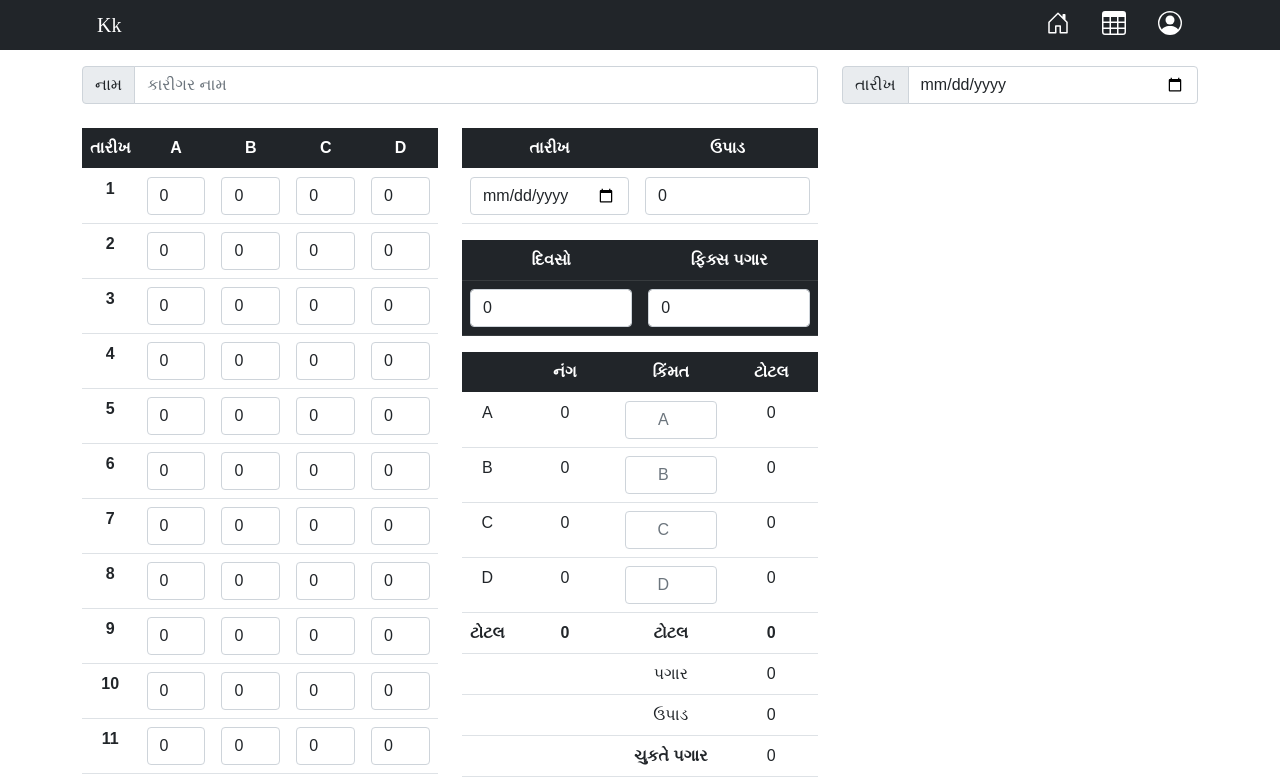
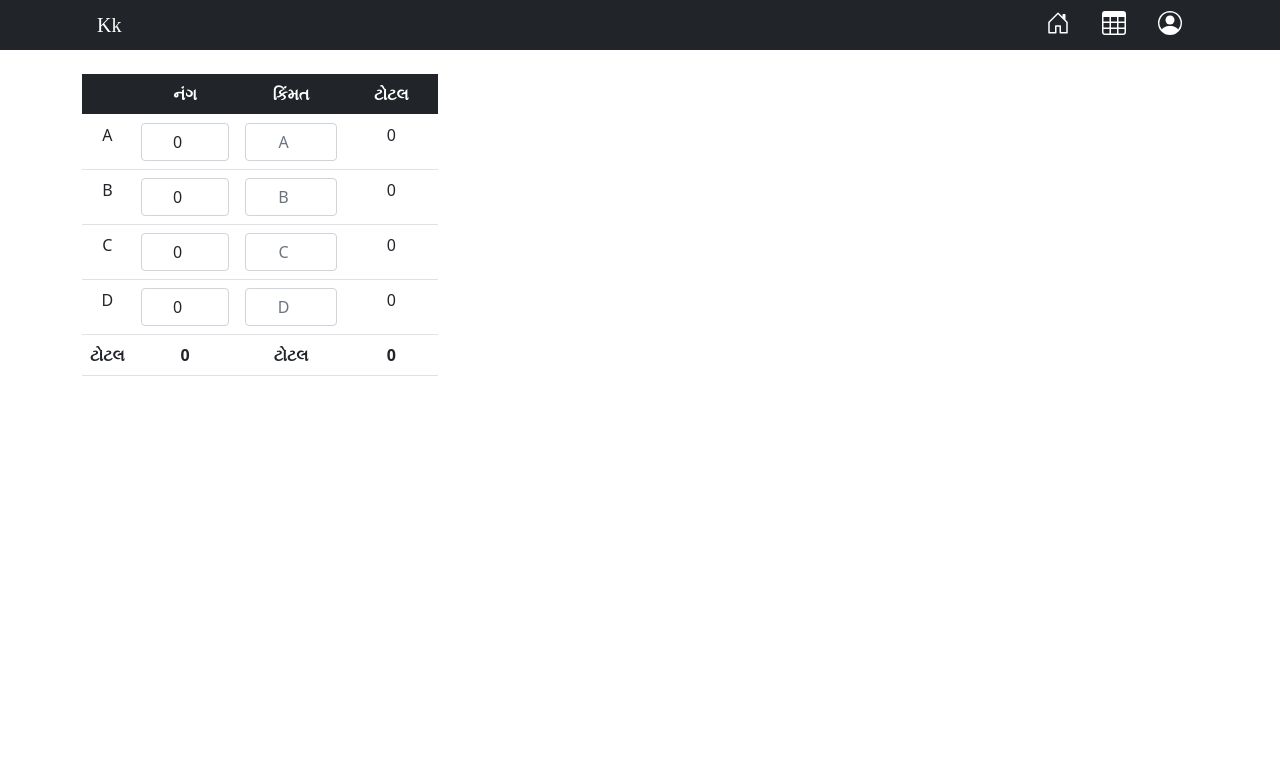
Before and after one commit to hax2k/KK-Salary-App, an Angular app: page /home in a window 1280 px wide. Shown: the top 780 px of the page. Built offline with nearby package versions, Linux system fonts and the light colour scheme; a web font is replaced by a local one.

Commit message:
shortcalculator

```diff
--- a/package.json
+++ b/package.json
@@ -30,6 +30,7 @@
     "@angular-devkit/build-angular": "~0.1102.6",
     "@angular/cli": "~11.2.6",
     "@angular/compiler-cli": "~11.2.7",
+    "@schematics/angular": "^15.0.4",
     "@types/jasmine": "~3.6.0",
     "@types/node": "^12.11.1",
     "codelyzer": "^6.0.0",
--- a/src/app/app.component.html
+++ b/src/app/app.component.html
@@ -1,24 +1,32 @@
 <svg xmlns="http://www.w3.org/2000/svg" style="display: none;">
   <symbol id="bootstrap" viewBox="0 0 118 94">
     <title>Bootstrap</title>
-    <path fill-rule="evenodd" clip-rule="evenodd" d="M24.509 0c-6.733 0-11.715 5.893-11.492 12.284.214 6.14-.064 14.092-2.066 20.577C8.943 39.365 5.547 43.485 0 44.014v5.972c5.547.529 8.943 4.649 10.951 11.153 2.002 6.485 2.28 14.437 2.066 20.577C12.794 88.106 17.776 94 24.51 94H93.5c6.733 0 11.714-5.893 11.491-12.284-.214-6.14.064-14.092 2.066-20.577 2.009-6.504 5.396-10.624 10.943-11.153v-5.972c-5.547-.529-8.934-4.649-10.943-11.153-2.002-6.484-2.28-14.437-2.066-20.577C105.214 5.894 100.233 0 93.5 0H24.508zM80 57.863C80 66.663 73.436 72 62.543 72H44a2 2 0 01-2-2V24a2 2 0 012-2h18.437c9.083 0 15.044 4.92 15.044 12.474 0 5.302-4.01 10.049-9.119 10.88v.277C75.317 46.394 80 51.21 80 57.863zM60.521 28.34H49.948v14.934h8.905c6.884 0 10.68-2.772 10.68-7.727 0-4.643-3.264-7.207-9.012-7.207zM49.948 49.2v16.458H60.91c7.167 0 10.964-2.876 10.964-8.281 0-5.406-3.903-8.178-11.425-8.178H49.948z"></path>
+    <path fill-rule="evenodd" clip-rule="evenodd"
+      d="M24.509 0c-6.733 0-11.715 5.893-11.492 12.284.214 6.14-.064 14.092-2.066 20.577C8.943 39.365 5.547 43.485 0 44.014v5.972c5.547.529 8.943 4.649 10.951 11.153 2.002 6.485 2.28 14.437 2.066 20.577C12.794 88.106 17.776 94 24.51 94H93.5c6.733 0 11.714-5.893 11.491-12.284-.214-6.14.064-14.092 2.066-20.577 2.009-6.504 5.396-10.624 10.943-11.153v-5.972c-5.547-.529-8.934-4.649-10.943-11.153-2.002-6.484-2.28-14.437-2.066-20.577C105.214 5.894 100.233 0 93.5 0H24.508zM80 57.863C80 66.663 73.436 72 62.543 72H44a2 2 0 01-2-2V24a2 2 0 012-2h18.437c9.083 0 15.044 4.92 15.044 12.474 0 5.302-4.01 10.049-9.119 10.88v.277C75.317 46.394 80 51.21 80 57.863zM60.521 28.34H49.948v14.934h8.905c6.884 0 10.68-2.772 10.68-7.727 0-4.643-3.264-7.207-9.012-7.207zM49.948 49.2v16.458H60.91c7.167 0 10.964-2.876 10.964-8.281 0-5.406-3.903-8.178-11.425-8.178H49.948z">
+    </path>
   </symbol>
   <symbol id="home" viewBox="0 0 16 16">
-    <path d="M8.354 1.146a.5.5 0 0 0-.708 0l-6 6A.5.5 0 0 0 1.5 7.5v7a.5.5 0 0 0 .5.5h4.5a.5.5 0 0 0 .5-.5v-4h2v4a.5.5 0 0 0 .5.5H14a.5.5 0 0 0 .5-.5v-7a.5.5 0 0 0-.146-.354L13 5.793V2.5a.5.5 0 0 0-.5-.5h-1a.5.5 0 0 0-.5.5v1.293L8.354 1.146zM2.5 14V7.707l5.5-5.5 5.5 5.5V14H10v-4a.5.5 0 0 0-.5-.5h-3a.5.5 0 0 0-.5.5v4H2.5z"/>
+    <path
+      d="M8.354 1.146a.5.5 0 0 0-.708 0l-6 6A.5.5 0 0 0 1.5 7.5v7a.5.5 0 0 0 .5.5h4.5a.5.5 0 0 0 .5-.5v-4h2v4a.5.5 0 0 0 .5.5H14a.5.5 0 0 0 .5-.5v-7a.5.5 0 0 0-.146-.354L13 5.793V2.5a.5.5 0 0 0-.5-.5h-1a.5.5 0 0 0-.5.5v1.293L8.354 1.146zM2.5 14V7.707l5.5-5.5 5.5 5.5V14H10v-4a.5.5 0 0 0-.5-.5h-3a.5.5 0 0 0-.5.5v4H2.5z" />
   </symbol>
   <symbol id="speedometer2" viewBox="0 0 16 16">
-    <path d="M8 4a.5.5 0 0 1 .5.5V6a.5.5 0 0 1-1 0V4.5A.5.5 0 0 1 8 4zM3.732 5.732a.5.5 0 0 1 .707 0l.915.914a.5.5 0 1 1-.708.708l-.914-.915a.5.5 0 0 1 0-.707zM2 10a.5.5 0 0 1 .5-.5h1.586a.5.5 0 0 1 0 1H2.5A.5.5 0 0 1 2 10zm9.5 0a.5.5 0 0 1 .5-.5h1.5a.5.5 0 0 1 0 1H12a.5.5 0 0 1-.5-.5zm.754-4.246a.389.389 0 0 0-.527-.02L7.547 9.31a.91.91 0 1 0 1.302 1.258l3.434-4.297a.389.389 0 0 0-.029-.518z"/>
-    <path fill-rule="evenodd" d="M0 10a8 8 0 1 1 15.547 2.661c-.442 1.253-1.845 1.602-2.932 1.25C11.309 13.488 9.475 13 8 13c-1.474 0-3.31.488-4.615.911-1.087.352-2.49.003-2.932-1.25A7.988 7.988 0 0 1 0 10zm8-7a7 7 0 0 0-6.603 9.329c.203.575.923.876 1.68.63C4.397 12.533 6.358 12 8 12s3.604.532 4.923.96c.757.245 1.477-.056 1.68-.631A7 7 0 0 0 8 3z"/>
+    <path
+      d="M8 4a.5.5 0 0 1 .5.5V6a.5.5 0 0 1-1 0V4.5A.5.5 0 0 1 8 4zM3.732 5.732a.5.5 0 0 1 .707 0l.915.914a.5.5 0 1 1-.708.708l-.914-.915a.5.5 0 0 1 0-.707zM2 10a.5.5 0 0 1 .5-.5h1.586a.5.5 0 0 1 0 1H2.5A.5.5 0 0 1 2 10zm9.5 0a.5.5 0 0 1 .5-.5h1.5a.5.5 0 0 1 0 1H12a.5.5 0 0 1-.5-.5zm.754-4.246a.389.389 0 0 0-.527-.02L7.547 9.31a.91.91 0 1 0 1.302 1.258l3.434-4.297a.389.389 0 0 0-.029-.518z" />
+    <path fill-rule="evenodd"
+      d="M0 10a8 8 0 1 1 15.547 2.661c-.442 1.253-1.845 1.602-2.932 1.25C11.309 13.488 9.475 13 8 13c-1.474 0-3.31.488-4.615.911-1.087.352-2.49.003-2.932-1.25A7.988 7.988 0 0 1 0 10zm8-7a7 7 0 0 0-6.603 9.329c.203.575.923.876 1.68.63C4.397 12.533 6.358 12 8 12s3.604.532 4.923.96c.757.245 1.477-.056 1.68-.631A7 7 0 0 0 8 3z" />
   </symbol>
   <symbol id="table" viewBox="0 0 16 16">
-    <path d="M0 2a2 2 0 0 1 2-2h12a2 2 0 0 1 2 2v12a2 2 0 0 1-2 2H2a2 2 0 0 1-2-2V2zm15 2h-4v3h4V4zm0 4h-4v3h4V8zm0 4h-4v3h3a1 1 0 0 0 1-1v-2zm-5 3v-3H6v3h4zm-5 0v-3H1v2a1 1 0 0 0 1 1h3zm-4-4h4V8H1v3zm0-4h4V4H1v3zm5-3v3h4V4H6zm4 4H6v3h4V8z"/>
+    <path
+      d="M0 2a2 2 0 0 1 2-2h12a2 2 0 0 1 2 2v12a2 2 0 0 1-2 2H2a2 2 0 0 1-2-2V2zm15 2h-4v3h4V4zm0 4h-4v3h4V8zm0 4h-4v3h3a1 1 0 0 0 1-1v-2zm-5 3v-3H6v3h4zm-5 0v-3H1v2a1 1 0 0 0 1 1h3zm-4-4h4V8H1v3zm0-4h4V4H1v3zm5-3v3h4V4H6zm4 4H6v3h4V8z" />
   </symbol>
   <symbol id="people-circle" viewBox="0 0 16 16">
-    <path d="M11 6a3 3 0 1 1-6 0 3 3 0 0 1 6 0z"/>
-    <path fill-rule="evenodd" d="M0 8a8 8 0 1 1 16 0A8 8 0 0 1 0 8zm8-7a7 7 0 0 0-5.468 11.37C3.242 11.226 4.805 10 8 10s4.757 1.225 5.468 2.37A7 7 0 0 0 8 1z"/>
+    <path d="M11 6a3 3 0 1 1-6 0 3 3 0 0 1 6 0z" />
+    <path fill-rule="evenodd"
+      d="M0 8a8 8 0 1 1 16 0A8 8 0 0 1 0 8zm8-7a7 7 0 0 0-5.468 11.37C3.242 11.226 4.805 10 8 10s4.757 1.225 5.468 2.37A7 7 0 0 0 8 1z" />
   </symbol>
   <symbol id="grid" viewBox="0 0 16 16">
-    <path d="M1 2.5A1.5 1.5 0 0 1 2.5 1h3A1.5 1.5 0 0 1 7 2.5v3A1.5 1.5 0 0 1 5.5 7h-3A1.5 1.5 0 0 1 1 5.5v-3zM2.5 2a.5.5 0 0 0-.5.5v3a.5.5 0 0 0 .5.5h3a.5.5 0 0 0 .5-.5v-3a.5.5 0 0 0-.5-.5h-3zm6.5.5A1.5 1.5 0 0 1 10.5 1h3A1.5 1.5 0 0 1 15 2.5v3A1.5 1.5 0 0 1 13.5 7h-3A1.5 1.5 0 0 1 9 5.5v-3zm1.5-.5a.5.5 0 0 0-.5.5v3a.5.5 0 0 0 .5.5h3a.5.5 0 0 0 .5-.5v-3a.5.5 0 0 0-.5-.5h-3zM1 10.5A1.5 1.5 0 0 1 2.5 9h3A1.5 1.5 0 0 1 7 10.5v3A1.5 1.5 0 0 1 5.5 15h-3A1.5 1.5 0 0 1 1 13.5v-3zm1.5-.5a.5.5 0 0 0-.5.5v3a.5.5 0 0 0 .5.5h3a.5.5 0 0 0 .5-.5v-3a.5.5 0 0 0-.5-.5h-3zm6.5.5A1.5 1.5 0 0 1 10.5 9h3a1.5 1.5 0 0 1 1.5 1.5v3a1.5 1.5 0 0 1-1.5 1.5h-3A1.5 1.5 0 0 1 9 13.5v-3zm1.5-.5a.5.5 0 0 0-.5.5v3a.5.5 0 0 0 .5.5h3a.5.5 0 0 0 .5-.5v-3a.5.5 0 0 0-.5-.5h-3z"/>
+    <path
+      d="M1 2.5A1.5 1.5 0 0 1 2.5 1h3A1.5 1.5 0 0 1 7 2.5v3A1.5 1.5 0 0 1 5.5 7h-3A1.5 1.5 0 0 1 1 5.5v-3zM2.5 2a.5.5 0 0 0-.5.5v3a.5.5 0 0 0 .5.5h3a.5.5 0 0 0 .5-.5v-3a.5.5 0 0 0-.5-.5h-3zm6.5.5A1.5 1.5 0 0 1 10.5 1h3A1.5 1.5 0 0 1 15 2.5v3A1.5 1.5 0 0 1 13.5 7h-3A1.5 1.5 0 0 1 9 5.5v-3zm1.5-.5a.5.5 0 0 0-.5.5v3a.5.5 0 0 0 .5.5h3a.5.5 0 0 0 .5-.5v-3a.5.5 0 0 0-.5-.5h-3zM1 10.5A1.5 1.5 0 0 1 2.5 9h3A1.5 1.5 0 0 1 7 10.5v3A1.5 1.5 0 0 1 5.5 15h-3A1.5 1.5 0 0 1 1 13.5v-3zm1.5-.5a.5.5 0 0 0-.5.5v3a.5.5 0 0 0 .5.5h3a.5.5 0 0 0 .5-.5v-3a.5.5 0 0 0-.5-.5h-3zm6.5.5A1.5 1.5 0 0 1 10.5 9h3a1.5 1.5 0 0 1 1.5 1.5v3a1.5 1.5 0 0 1-1.5 1.5h-3A1.5 1.5 0 0 1 9 13.5v-3zm1.5-.5a.5.5 0 0 0-.5.5v3a.5.5 0 0 0 .5.5h3a.5.5 0 0 0 .5-.5v-3a.5.5 0 0 0-.5-.5h-3z" />
   </symbol>
 </svg>
 
@@ -37,7 +45,9 @@
         <ul class="nav col-12 col-lg-auto my-2 justify-content-center my-md-0 text-small">
           <li>
             <a href="#" routerLink="home" class="nav-link text-white">
-            <svg class="bi d-block mx-auto mb-1" width="24" height="24" ><use xlink:href="#home"/></svg>
+              <svg class="bi d-block mx-auto mb-1" width="24" height="24">
+                <use xlink:href="#home" />
+              </svg>
             </a>
           </li>
           <!-- <li>
@@ -48,7 +58,9 @@
         </li> -->
           <li>
             <a href="#" routerLink="patrak" class="nav-link text-white">
-            <svg class="bi d-block mx-auto mb-1" width="24" height="24"><use xlink:href="#table"/></svg>
+              <svg class="bi d-block mx-auto mb-1" width="24" height="24">
+                <use xlink:href="#table" />
+              </svg>
             </a>
           </li>
           <!-- <li>
@@ -58,8 +70,10 @@
           </a>
         </li> -->
           <li>
-          <a href="#" class="nav-link text-white">
-            <svg class="bi d-block mx-auto mb-1" width="24" height="24"><use xlink:href="#people-circle"/></svg>
+            <a href="#" routerLink="calculator" class="nav-link text-white">
+              <svg class="bi d-block mx-auto mb-1" width="24" height="24">
+                <use xlink:href="#people-circle" />
+              </svg>
             </a>
           </li>
         </ul>
--- a/src/app/app.module.ts
+++ b/src/app/app.module.ts
@@ -9,13 +9,15 @@
 import { UpdateComponent } from './update/update.component';
 import { BrowserAnimationsModule } from '@angular/platform-browser/animations';
 import { ToastrModule } from 'ngx-toastr';
+import { ShortcalculatorComponent } from './shortcalculator/shortcalculator.component';
 
 @NgModule({
   declarations: [
     AppComponent,
     HomeComponent,
     PatrakComponent,
-    UpdateComponent
+    UpdateComponent,
+    ShortcalculatorComponent
   ],
   imports: [
     BrowserModule,
--- /dev/null
+++ b/src/app/shortcalculator/shortcalculator.component.html
@@ -0,0 +1,58 @@
+<br>
+<div class="container">
+  <div class="row">
+    <div class="col-md-4">
+      <table class="table table-hover text-center">
+        <thead class="table-dark" style="width: 100%;">
+          <tr>
+            <th scope="col"></th>
+            <th scope="col" style="width:35%;">નંગ</th>
+            <th scope="col" style="width:35%;">કિંમત</th>
+            <th scope="col" style="width:35%;">ટોટલ</th>
+          </tr>
+        </thead>
+        <tbody>
+          <tr>
+            <td> A </td>
+            <td> <input type="number" class="form-control" style="text-align:center" placeholder="A"
+                (keyup)="productOfA()" [(ngModel)]="this.piece.total_A"> </td>
+            <td><input type="number" class="form-control" style="text-align:center" placeholder="A"
+                (keyup)="productOfA();setPrice();" [(ngModel)]="price.price_A"></td>
+            <td>{{this.salary.salary_A}}</td>
+          </tr>
+          <tr>
+            <td> B </td>
+            <td> <input type="number" class="form-control" style="text-align:center" placeholder="B"
+                (keyup)="productOfB()" [(ngModel)]="this.piece.total_B"> </td>
+            <td><input type="number" class="form-control" style="text-align:center" placeholder="B"
+                (keyup)="productOfB();setPrice();" [(ngModel)]="price.price_B"></td>
+            <td>{{this.salary.salary_B}}</td>
+          </tr>
+          <tr>
+            <td> C </td>
+            <td> <input type="number" class="form-control" style="text-align:center" placeholder="C"
+                (keyup)="productOfC()" [(ngModel)]="this.piece.total_C"> </td>
+            <td><input type="number" class="form-control" style="text-align:center" placeholder="C"
+                (keyup)="productOfC();setPrice();" [(ngModel)]="price.price_C"></td>
+            <td>{{this.salary.salary_C}}</td>
+          </tr>
+          <tr>
+            <td> D </td>
+            <td> <input type="number" class="form-control" style="text-align:center" placeholder="D"
+                (keyup)="productOfD()" [(ngModel)]="this.piece.total_D"> </td>
+            <td><input type="number" class="form-control" style="text-align:center" placeholder="D"
+                (keyup)="productOfD();setPrice();" [(ngModel)]="price.price_D"></td>
+            <td>{{this.salary.salary_D}}</td>
+          </tr>
+          <tr>
+            <td><b>ટોટલ</b></td>
+            <td><b>{{this.piece.total_A + this.piece.total_B + this.piece.total_C + this.piece.total_D}}</b></td>
+            <td><b>ટોટલ</b></td>
+            <td><b>{{this.salary.salary_All}}</b></td>
+          </tr>
+        </tbody>
+      </table>
+      <br>
+    </div>
+  </div>
+</div>
--- /dev/null
+++ b/src/app/shortcalculator/shortcalculator.component.ts
@@ -0,0 +1,62 @@
+import { Component, OnInit } from '@angular/core';
+import { Piece, Price, Salary, EmpDetails, Total } from '../data.service';
+
+@Component({
+  selector: 'app-shortcalculator',
+  templateUrl: './shortcalculator.component.html',
+  styleUrls: ['./shortcalculator.component.scss']
+})
+export class ShortcalculatorComponent implements OnInit {
+
+  piece: Piece = new Piece();
+  price: Price = new Price();
+  salary: Salary = new Salary();
+  empDetail: EmpDetails = new EmpDetails();
+  total: Total = new Total();
+
+  constructor() { }
+
+  ngOnInit(): void {
+    this.getPrice();
+  }
+
+  productOfA() {
+    this.salary.salary_A = Math.round(this.piece.total_A * this.price.price_A);
+    this.salary.salary_All = Math.round(this.salary.salary_A + this.salary.salary_B + this.salary.salary_C + this.salary.salary_D);
+  }
+  productOfB() {
+    this.salary.salary_B = Math.round(this.piece.total_B * this.price.price_B);
+    this.salary.salary_All = Math.round(this.salary.salary_A + this.salary.salary_B + this.salary.salary_C + this.salary.salary_D);
+  }
+  productOfC() {
+    this.salary.salary_C = Math.round(this.piece.total_C * this.price.price_C);
+    this.salary.salary_All = Math.round(this.salary.salary_A + this.salary.salary_B + this.salary.salary_C + this.salary.salary_D);
+  }
+  productOfD() {
+    this.salary.salary_D = Math.round(this.piece.total_D * this.price.price_D);
+    this.salary.salary_All = Math.round(this.salary.salary_A + this.salary.salary_B + this.salary.salary_C + this.salary.salary_D);
+  }
+
+  getPrice() {
+    if (JSON.parse(localStorage.getItem('prices') as any)) {
+      let price = JSON.parse(localStorage.getItem('prices') as any);
+      this.price.price_A = price.a;
+      this.price.price_B = price.b;
+      this.price.price_C = price.c;
+      this.price.price_D = price.d;
+    }
+  }
+
+  setPrice() {
+    let price = {
+      a: this.price.price_A,
+      b: this.price.price_B,
+      c: this.price.price_C,
+      d: this.price.price_D
+    };
+    localStorage.setItem('prices', JSON.stringify(price));
+  }
+
+
+
+}
```
Also changed, not shown: src/app/app-routing.module.ts (+8 -3 lines), src/app/shortcalculator/shortcalculator.component.scss (added), 1 other file (tests, documents, lock files or other folders). Lines whose indentation alone changed are shown as unchanged.
